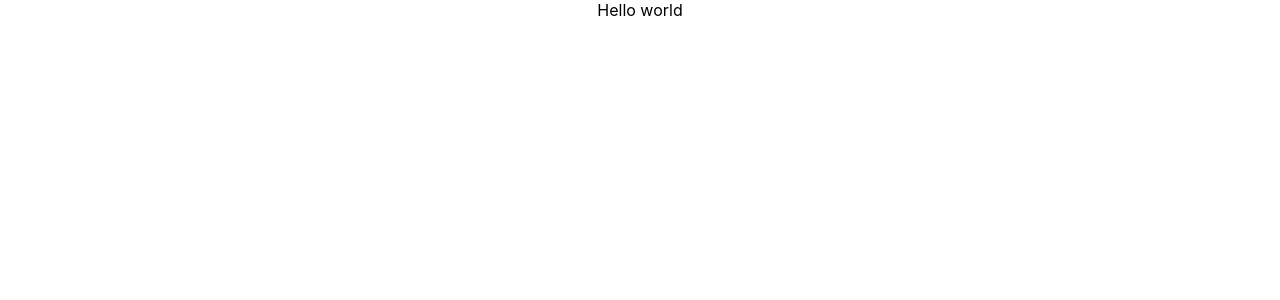
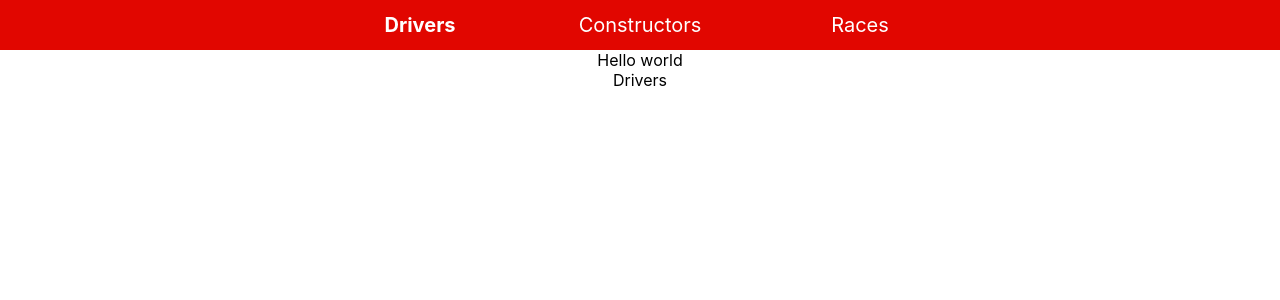
Before and after one commit to fejes99/third-assignment-f1-functional-components, a React (Create React App) app: page /drivers in a window 1280 px wide. Shown: the top 300 px of the page. Built offline with nearby package versions, Linux system fonts and the light colour scheme.

Commit message:
Enabled routing, created Navbar

```diff
--- a/package.json
+++ b/package.json
@@ -6,6 +6,8 @@
     "axios": "^1.3.2",
     "react": "^16.0.0",
     "react-dom": "^16.0.0",
+    "react-router": "^4.2.0",
+    "react-router-dom": "^4.2.2",
     "react-scripts": "1.0.13",
     "react-spinners": "^0.13.8"
   },
--- a/src/App.js
+++ b/src/App.js
@@ -1,8 +1,27 @@
-import React from 'react';
+import React, { Component } from 'react';
+import { Redirect, Route, Switch } from 'react-router-dom';
+
 import './App.css';
+import Drivers from './containers/Drivers/Drivers';
+import Teams from './containers/Teams/Teams';
+import Races from './containers/Races/Races';
+import Navbar from './components/Navbar/Navbar';
 
-function App() {
-  return <div className='App'>Hello world</div>;
+class App extends Component {
+  render() {
+    return (
+      <div className='App'>
+        <Navbar />
+        <div>Hello world</div>
+        <Switch>
+          <Route path='/drivers' component={Drivers} />
+          <Route path='/teams' component={Teams} />
+          <Route path='/races' component={Races} />
+          <Route exact path='/' component={() => <Redirect to='/drivers' />} />
+        </Switch>
+      </div>
+    );
+  }
 }
 
 export default App;
--- /dev/null
+++ b/src/components/Navbar/Navbar.css
@@ -0,0 +1,15 @@
+.navbar {
+  display: flex;
+  justify-content: center;
+  align-items: center;
+  height: 50px;
+  background-color: #e10600;
+  color: #fff;
+}
+
+.navbar-nav {
+  display: flex;
+  height: inherit;
+  align-items: center;
+  justify-content: center;
+}
--- /dev/null
+++ b/src/components/Navbar/Navbar.js
@@ -0,0 +1,34 @@
+import React, { Component } from 'react';
+
+import './Navbar.css';
+import NavbarItem from './NavbarItem/NavbarItem';
+
+const navigationItems = [
+  {
+    name: 'Drivers',
+    link: '/drivers',
+  },
+  {
+    name: 'Constructors',
+    link: '/teams',
+  },
+  {
+    name: 'Races',
+    link: '/races',
+  },
+];
+
+export class Navbar extends Component {
+  render() {
+    let navbarItems = navigationItems.map((item) => {
+      return <NavbarItem key={item.name} name={item.name} link={item.link} />;
+    });
+    return (
+      <div className='navbar'>
+        <div className='navbar-nav'>{navbarItems}</div>
+      </div>
+    );
+  }
+}
+
+export default Navbar;
--- /dev/null
+++ b/src/components/Navbar/NavbarItem/NavbarItem.css
@@ -0,0 +1,26 @@
+.navbar-item {
+  font-size: 20px;
+  box-sizing: border-box;
+  display: flex;
+  align-items: center;
+  width: 220px;
+  height: inherit;
+  transition: all 0.4s;
+}
+
+.navbar-item:hover {
+  background-color: black;
+}
+
+.navbar-item a {
+  color: white;
+  text-decoration: none;
+  width: 100%;
+  box-sizing: border-box;
+  display: block;
+}
+
+.navbar-item a.active {
+  color: white;
+  font-weight: bold;
+}
--- /dev/null
+++ b/src/components/Navbar/NavbarItem/NavbarItem.js
@@ -0,0 +1,15 @@
+import React, { Component } from 'react';
+import { NavLink } from 'react-router-dom';
+import './NavbarItem.css';
+
+export class NavbarItem extends Component {
+  render(props) {
+    return (
+      <div className='navbar-item'>
+        <NavLink to={this.props.link}>{this.props.name}</NavLink>
+      </div>
+    );
+  }
+}
+
+export default NavbarItem;
--- /dev/null
+++ b/src/containers/Drivers/Drivers.js
@@ -0,0 +1,9 @@
+import React, { Component } from 'react';
+
+export class Drivers extends Component {
+  render() {
+    return <div>Drivers</div>;
+  }
+}
+
+export default Drivers;
--- /dev/null
+++ b/src/containers/Races/Races.js
@@ -0,0 +1,9 @@
+import React, { Component } from 'react';
+
+export class Races extends Component {
+  render() {
+    return <div>Races</div>;
+  }
+}
+
+export default Races;
--- /dev/null
+++ b/src/containers/Teams/Teams.js
@@ -0,0 +1,9 @@
+import React, { Component } from 'react';
+
+export class Teams extends Component {
+  render() {
+    return <div>Teams</div>;
+  }
+}
+
+export default Teams;
--- a/src/index.js
+++ b/src/index.js
@@ -1,6 +1,13 @@
 import React from 'react';
 import ReactDOM from 'react-dom';
+import { BrowserRouter } from 'react-router-dom';
 import App from './App';
 import './index.css';
 
-ReactDOM.render(<App />, document.getElementById('root'));
+const app = (
+  <BrowserRouter>
+    <App />
+  </BrowserRouter>
+);
+
+ReactDOM.render(app, document.getElementById('root'));
```
Also changed, not shown: 1 other file (tests, documents, lock files or other folders).
